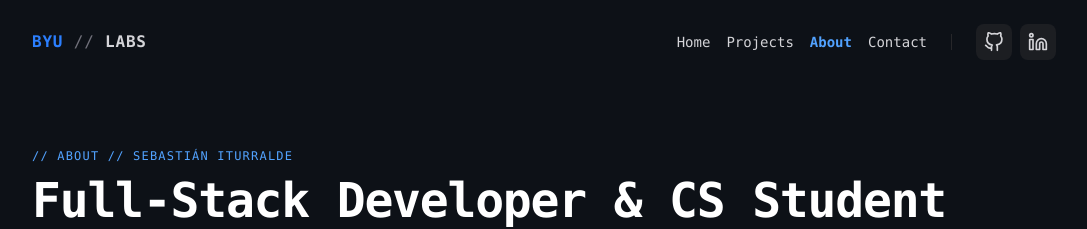
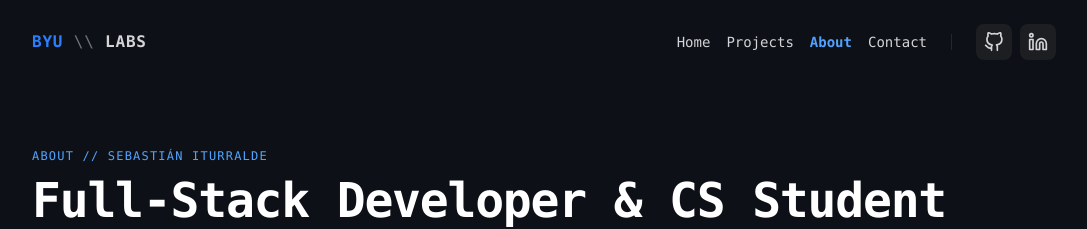
Before and after one commit to BYULabs/wdd430-portfolio, a Next.js app: page /about in a window 1280 px wide. Shown: the top 229 px of the page, without its empty margins (96-1183 px from the left). Built offline with nearby package versions, Linux system fonts and the light colour scheme.

Commit message:
feat: update section headers to remove comment syntax for better readability

```diff
--- a/app/about/page.tsx
+++ b/app/about/page.tsx
@@ -6,7 +6,7 @@ export default function About() {
       {/* Page Header */}
       <section className="py-10 md:py-16">
         <div className="text-xs tracking-widest uppercase text-blue-400 mb-3 font-mono">
-          // About // Sebastián Iturralde
+          About // Sebastián Iturralde
         </div>
         <h1 className="text-3xl md:text-5xl font-extrabold tracking-tight text-white mb-6">
           Full-Stack Developer & CS Student
--- a/app/contact/page.tsx
+++ b/app/contact/page.tsx
@@ -6,7 +6,7 @@ export default function Contact() {
       {/* Header Section */}
       <section className="mb-8">
         <div className="text-xs tracking-widest uppercase text-blue-400 mb-3 font-mono">
-          // Get In Touch // Contact
+          Get In Touch // Contact
         </div>
         <h1 className="text-3xl md:text-5xl font-extrabold tracking-tight text-white mb-4">
           Contact Me
--- a/app/projects/[id]/edit/page.tsx
+++ b/app/projects/[id]/edit/page.tsx
@@ -22,7 +22,7 @@ export default async function Page(props: { params: Promise<{ id: string }> }) {
     <div>
       <section className="mb-8">
         <div className="text-xs tracking-widest uppercase text-blue-400 mb-3 font-mono">
-          // Portfolio // Edit Project
+          Portfolio // Edit Project
         </div>
         <h1 className="text-3xl md:text-5xl font-extrabold tracking-tight text-white mb-4">
           Edit Project
--- a/app/projects/opensource/page.tsx
+++ b/app/projects/opensource/page.tsx
@@ -21,7 +21,7 @@ export default async function OpenSourceProjects() {
     <div>
       <section className="mb-8">
         <div className="text-xs tracking-widest uppercase text-blue-400 mb-3 font-mono">
-          // Portfolio // Community & Contributions
+          Portfolio // Community & Contributions
         </div>
         <h1 className="text-3xl md:text-5xl font-extrabold tracking-tight text-white mb-4">
           Open Source Projects
--- a/app/projects/page.tsx
+++ b/app/projects/page.tsx
@@ -21,7 +21,7 @@ export default async function Projects(props: {
       {/* Header Section */}
       <section className="mb-8">
         <div className="text-xs tracking-widest uppercase text-blue-400 mb-3 font-mono">
-          // Portfolio // Projects Overview
+          Portfolio // Projects Overview
         </div>
         <h1 className="text-3xl md:text-5xl font-extrabold tracking-tight text-white mb-4">
           All Projects
--- a/app/projects/school/page.tsx
+++ b/app/projects/school/page.tsx
@@ -56,7 +56,7 @@ export default function SchoolProjects() {
       {/* Header renders instantly */}
       <section className="mb-8">
         <div className="text-xs tracking-widest uppercase text-blue-400 mb-3 font-mono">
-          // Portfolio // BYU Coursework & Labs
+          Portfolio // BYU Coursework & Labs
         </div>
         <h1 className="text-3xl md:text-5xl font-extrabold tracking-tight text-white mb-4">
           School Projects
--- a/components/Header.tsx
+++ b/components/Header.tsx
@@ -14,7 +14,7 @@ export default function Header() {
           aria-label="BYU Labs Home"
         >
           <span className="text-blue-500 font-bold">BYU</span>
-          <span className="text-zinc-500 font-normal"> // </span>
+          <span className="text-zinc-500 font-normal"> \\ </span>
           <span className="text-zinc-300">LABS</span>
         </Link>
 
```
